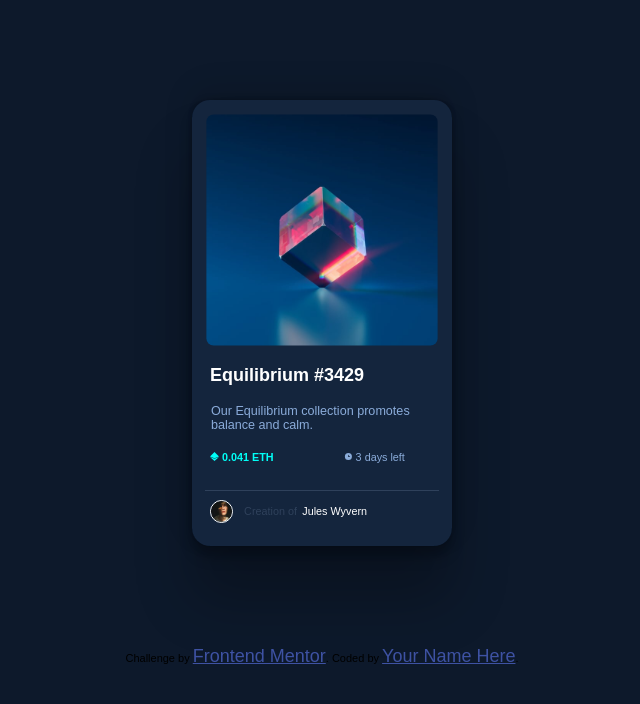
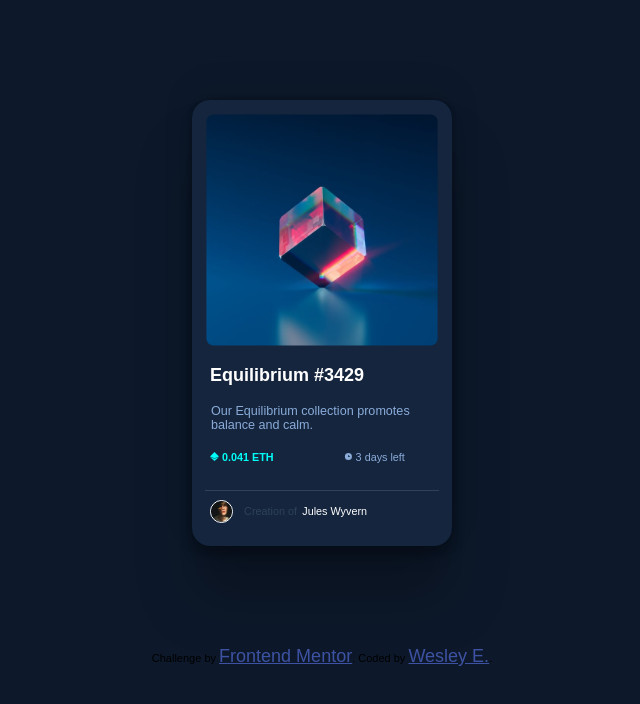
Before and after one commit to wesleyellsworth/Frontend-Mentor-NFT-Card, a plain HTML site: page index.html in a window 1280 px wide. Shown: the whole page, without its empty margins (318-958 px from the left). Drawn offline with Linux system fonts and the light colour scheme.

Commit message:
Last Changes

```diff
--- a/index.html
+++ b/index.html
@@ -44,7 +44,7 @@
 
   <div class="attribution">
     Challenge by <a href="https://www.frontendmentor.io?ref=challenge" target="_blank">Frontend Mentor</a>.
-    Coded by <a href="#">Your Name Here</a>.
+    Coded by <a href="https://www.frontendmentor.io/profile/wesleyellsworth">Wesley E.</a>.
   </div>
 </body>
 </html>
```
